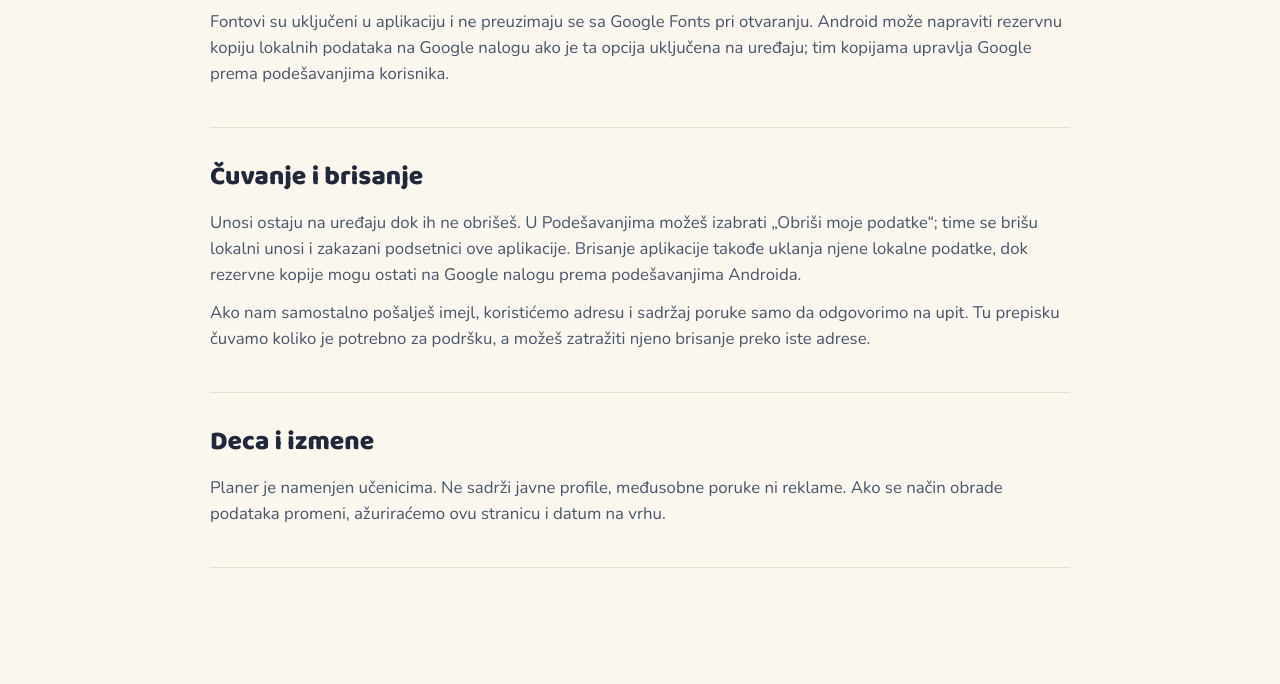
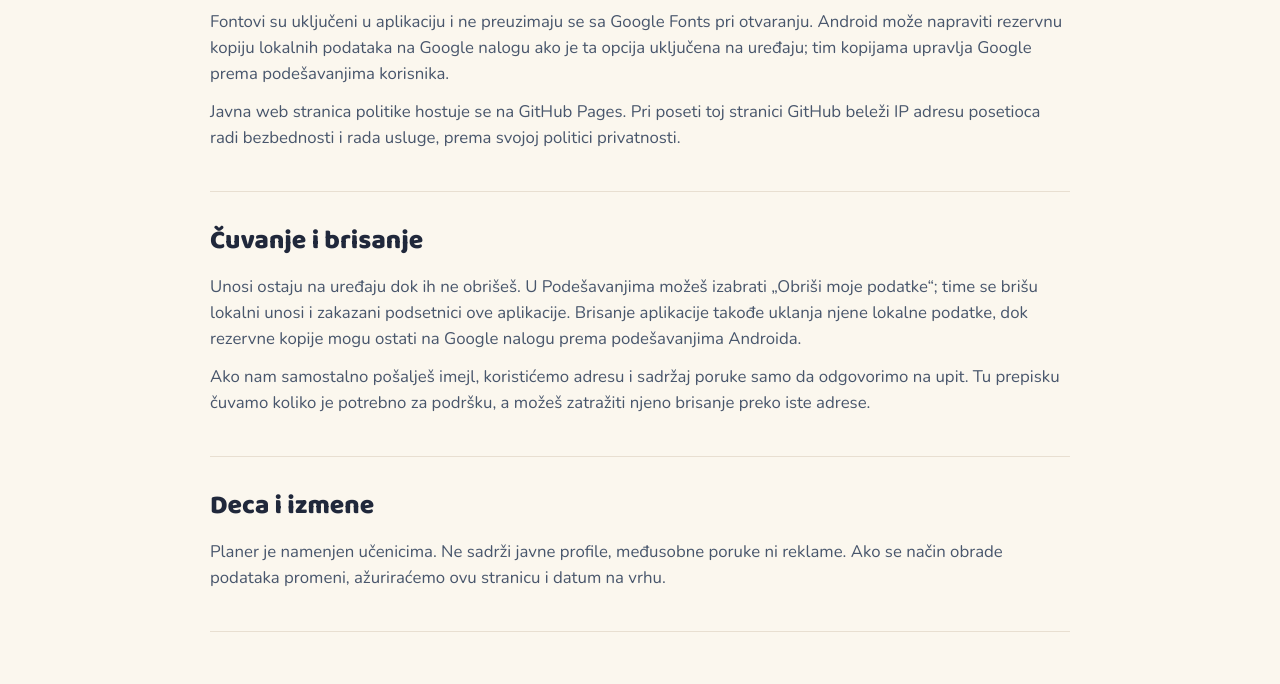
Before and after one commit to dulencija/moj-skolski-planer, a plain HTML site: page privatnost/index.html in a window 1280 px wide. Shown: the part 951-1635 px from the top of the page. Drawn offline with Linux system fonts and the light colour scheme.

Commit message:
Clarify GitHub Pages visit data in privacy policy

```diff
--- a/privatnost/index.html
+++ b/privatnost/index.html
@@ -32,6 +32,7 @@
         <h2>Dozvole i drugi servisi</h2>
         <p>Ako uključiš podsetnike ili buđenje, Android može zatražiti dozvole za obaveštenja, precizne alarme i prikaz alarma za buđenje preko zaključanog ekrana. Dozvole možeš promeniti u podešavanjima uređaja; bez njih pojedini alarmi neće raditi pouzdano.</p>
         <p>Fontovi su uključeni u aplikaciju i ne preuzimaju se sa Google Fonts pri otvaranju. Android može napraviti rezervnu kopiju lokalnih podataka na Google nalogu ako je ta opcija uključena na uređaju; tim kopijama upravlja Google prema podešavanjima korisnika.</p>
+        <p>Javna web stranica politike hostuje se na GitHub Pages. Pri poseti toj stranici GitHub beleži IP adresu posetioca radi bezbednosti i rada usluge, prema svojoj politici privatnosti.</p>
       </section>
       <section class="policy-section">
         <h2>Čuvanje i brisanje</h2>
```
